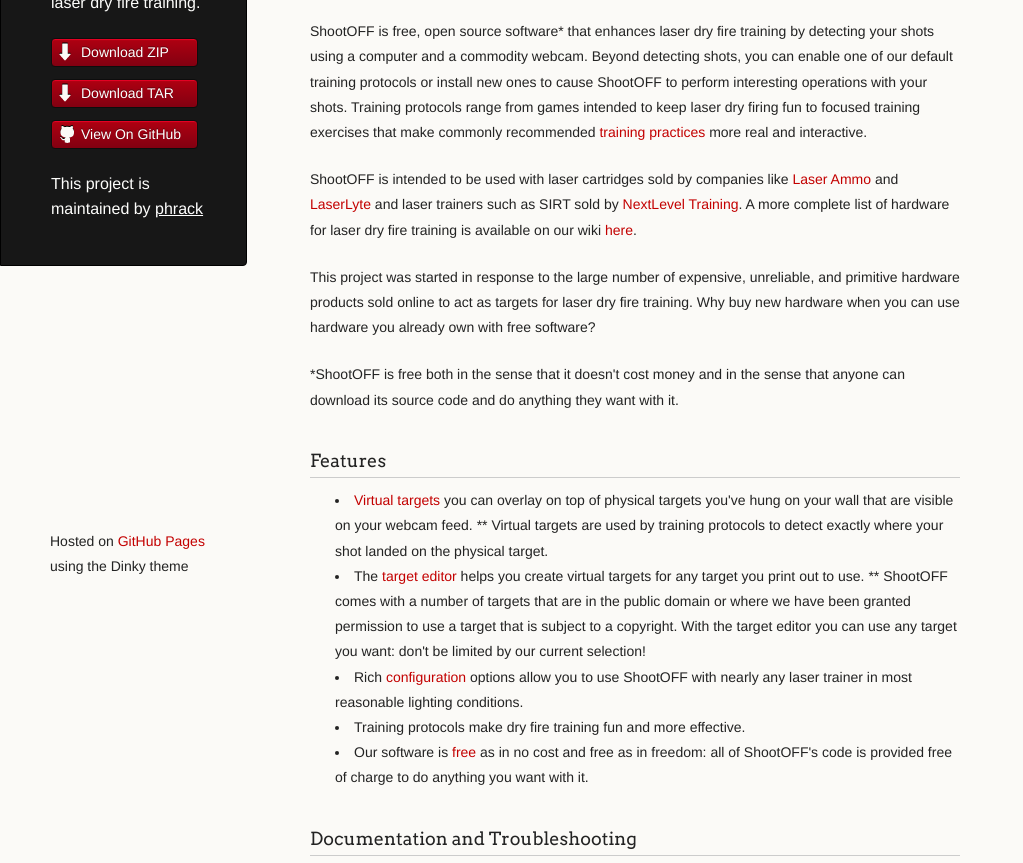
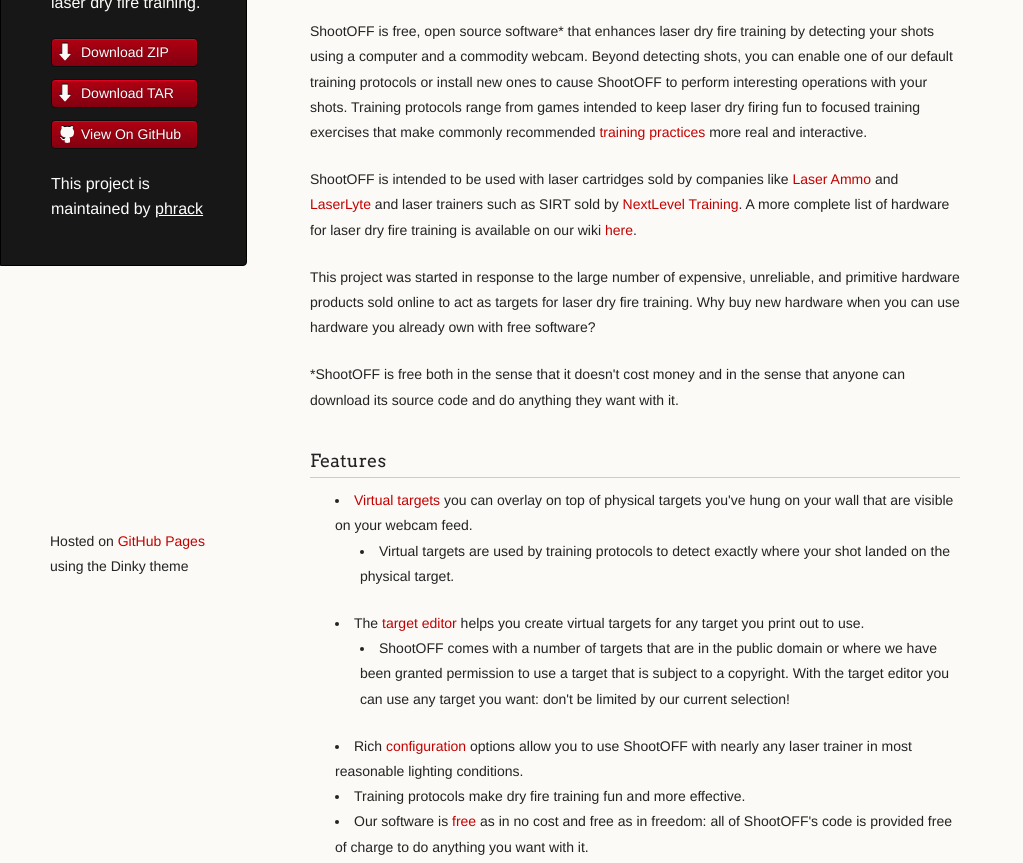
Before and after one commit to phrack/ShootOFF-legacy, a plain HTML site: page index.html in a window 1280 px wide. Shown: the part 189-1052 px from the top of the page, without its empty margins (0-1023 px from the left). Drawn offline with Linux system fonts and the light colour scheme.

```diff
--- a/index.html
+++ b/index.html
@@ -49,9 +49,17 @@
 <ul>
 <li>
 <a href="https://github.com/phrack/ShootOFF/wiki/Adding-A-Virtual-Target">Virtual targets</a> you can overlay on top of physical targets you've hung on your wall that are visible on your webcam feed.
-** Virtual targets are used by training protocols to detect exactly where your shot landed on the physical target.</li>
+
+<ul>
+<li>Virtual targets are used by training protocols to detect exactly where your shot landed on the physical target.</li>
+</ul>
+</li>
 <li>The <a href="https://github.com/phrack/ShootOFF/wiki/Creating-A-Virtual-Target">target editor</a> helps you create virtual targets for any target you print out to use.
-** ShootOFF comes with a number of targets that are in the public domain or where we have been granted permission to use a target that is subject to a copyright. With the target editor you can use any target you want: don't be limited by our current selection!</li>
+
+<ul>
+<li>ShootOFF comes with a number of targets that are in the public domain or where we have been granted permission to use a target that is subject to a copyright. With the target editor you can use any target you want: don't be limited by our current selection!</li>
+</ul>
+</li>
 <li>Rich <a href="https://github.com/phrack/ShootOFF/wiki/Configuration">configuration</a> options allow you to use ShootOFF with nearly any laser trainer in most reasonable lighting conditions.</li>
 <li>Training protocols make dry fire training fun and more effective.</li>
 <li>Our software is <a href="https://raw.githubusercontent.com/phrack/ShootOFF/master/LICENSE">free</a> as in no cost and free as in freedom: all of ShootOFF's code is provided free of charge to do anything you want with it.</li>
```
Also changed, not shown: params.json (+1 -1 lines).
